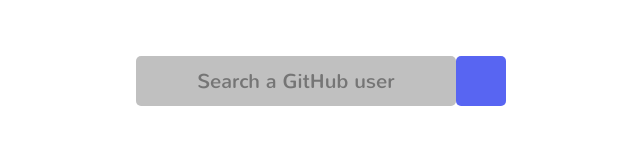
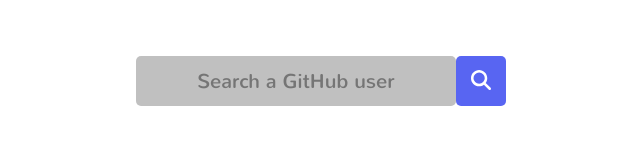
Before and after one commit to DoctorPok42/github-stats, a Next.js app: page / in a window 1280 px wide. Shown: the part 319-464 px from the top of the page, without its empty margins (319-959 px from the left). Built offline with nearby package versions, Linux system fonts and the light colour scheme.

Commit message:
Update index.tsx

```diff
--- a/pages/index.tsx
+++ b/pages/index.tsx
@@ -1,5 +1,7 @@
 import Head from 'next/head'
 import React, { useState } from "react";
+import { FontAwesomeIcon } from "@fortawesome/react-fontawesome";
+import {faMagnifyingGlass} from "@fortawesome/free-solid-svg-icons";
 
 export default function Home() {
 
@@ -32,6 +34,7 @@
       <button className="search-button" onClick={() => {
           window.location.href = `/user/${usersvalue}`
         }}>
+        <FontAwesomeIcon id="icon" icon={faMagnifyingGlass} />
       </button>
       </div>
     </main>
```
